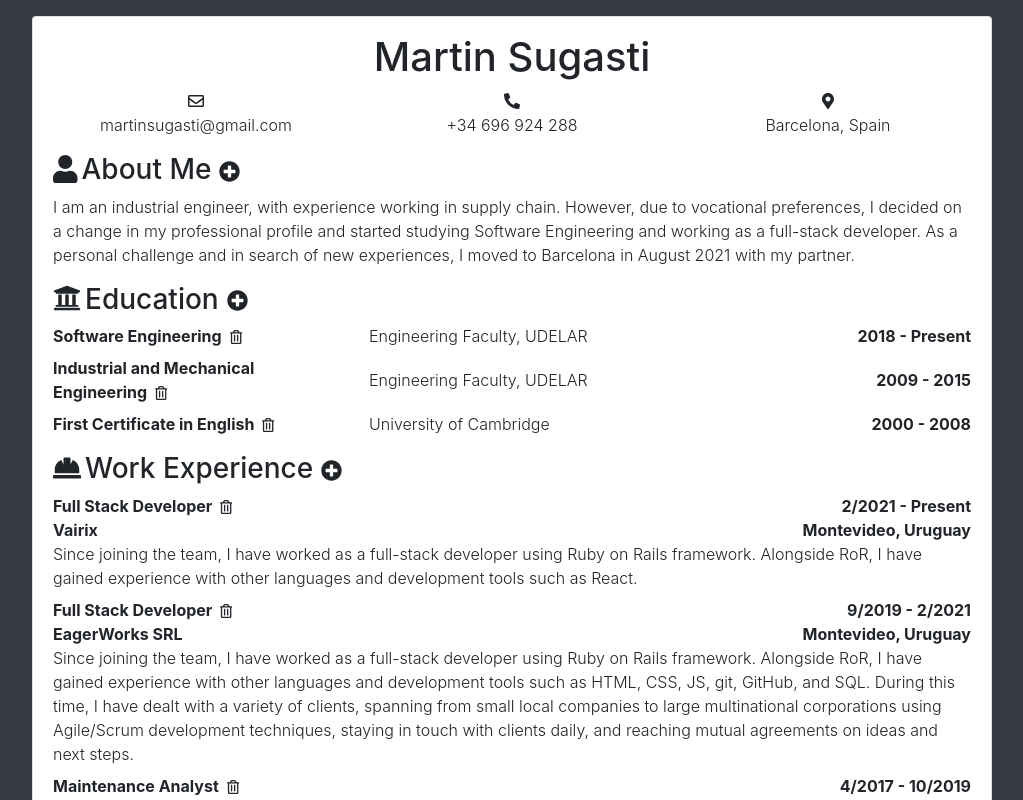
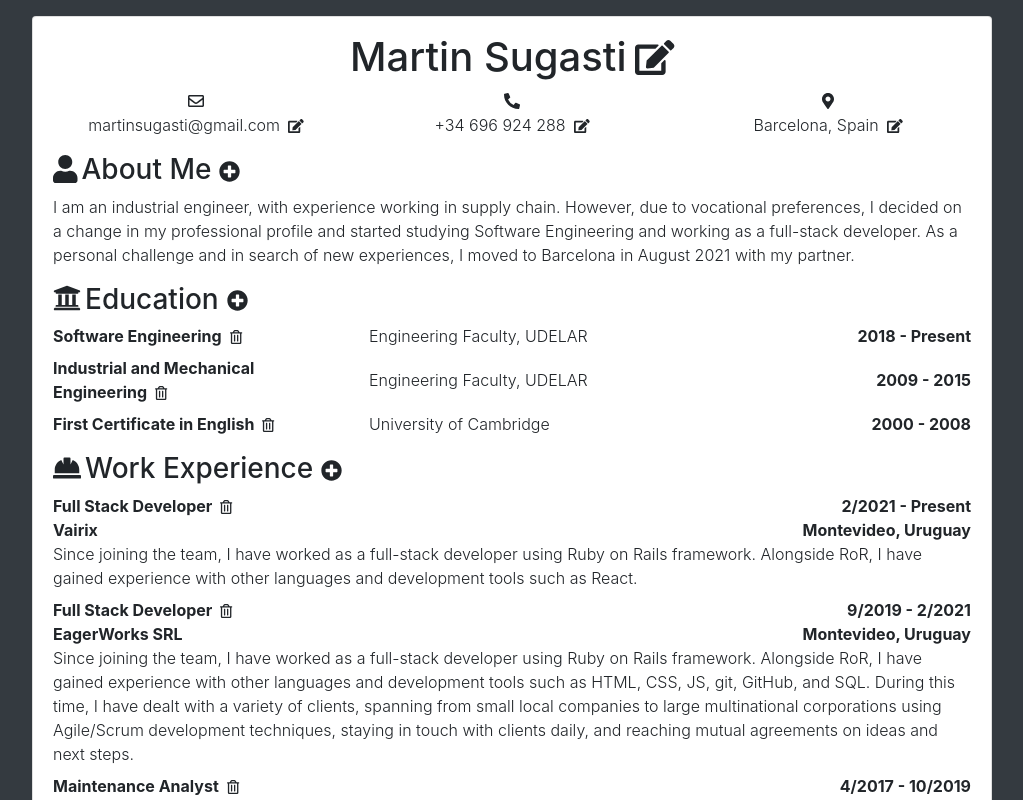
Before and after one commit to MartinSugasti/cv-project, a React (Create React App) app: page / in a window 1280 px wide. Shown: the top 800 px of the page, without its empty margins (128-1151 px from the left). Built offline with nearby package versions, Linux system fonts and the light colour scheme.

Commit message:
Implement the PersonalInformation component with editable inputs

```diff
--- /dev/null
+++ b/src/components/EditableInput.js
@@ -0,0 +1,54 @@
+import React, { Component } from 'react';
+
+class EditableInput extends Component {
+  constructor(props) {
+    super(props);
+
+    this.state = {
+      value: props.value,
+      editing: false
+    };
+
+    this.editInput = this.editInput.bind(this)
+    this.handleChange = this.handleChange.bind(this)
+    this.inputFocusOut = this.inputFocusOut.bind(this)
+  }
+
+  editInput() {
+    this.setState({
+      editing: true
+    });
+  }
+
+  handleChange(event) {
+    this.setState({
+      value: event.target.value
+    });
+  }
+
+  inputFocusOut() {
+    this.setState({
+      editing: false
+    });
+  }
+
+  render() {
+    let valueElement
+    if (this.state.editing) {
+      valueElement = <input type="text" className="mw-100" value={this.state.value} onChange={this.handleChange} onBlur={this.inputFocusOut} autoFocus />
+    } else {
+      valueElement = this.state.value
+    }
+
+    return (
+      <div>
+        {valueElement}
+        <span role="button" onClick={this.editInput}>
+          <i className="fas fa-edit fa-sm ml-2"></i>
+        </span>
+      </div>
+    );
+  }
+}
+
+export default EditableInput;
--- a/src/components/PersonalInformation.js
+++ b/src/components/PersonalInformation.js
@@ -1,23 +1,28 @@
 import React, { Component } from 'react';
+import EditableInput from './EditableInput'
 
 class PersonalInformation extends Component {
   render() {
     return (
       <div className="card-body py-0">
-        <h1 className="card-title mt-3 mb-0">Martin Sugasti</h1>
+        <h1 className="card-title mt-3 mb-0">
+          <EditableInput value="Martin Sugasti"/>
+        </h1>
 
         <div className="row mt-2">
           <span className="col-12 col-lg-4 card-text">
             <i className="far fa-envelope"></i><br/>
-            martinsugasti@gmail.com
+            <EditableInput value="martinsugasti@gmail.com"/>
           </span>
+
           <span className="col-12 col-lg-4 card-text">
             <i className="fas fa-phone-alt"></i><br/>
-            +34 696 924 288
+            <EditableInput value="+34 696 924 288"/>
           </span>
+
           <span className="col-12 col-lg-4 card-text">
             <i className="fas fa-map-marker-alt"></i><br/>
-            Barcelona, Spain
+            <EditableInput value="Barcelona, Spain"/>
           </span>
         </div>
       </div>
```
